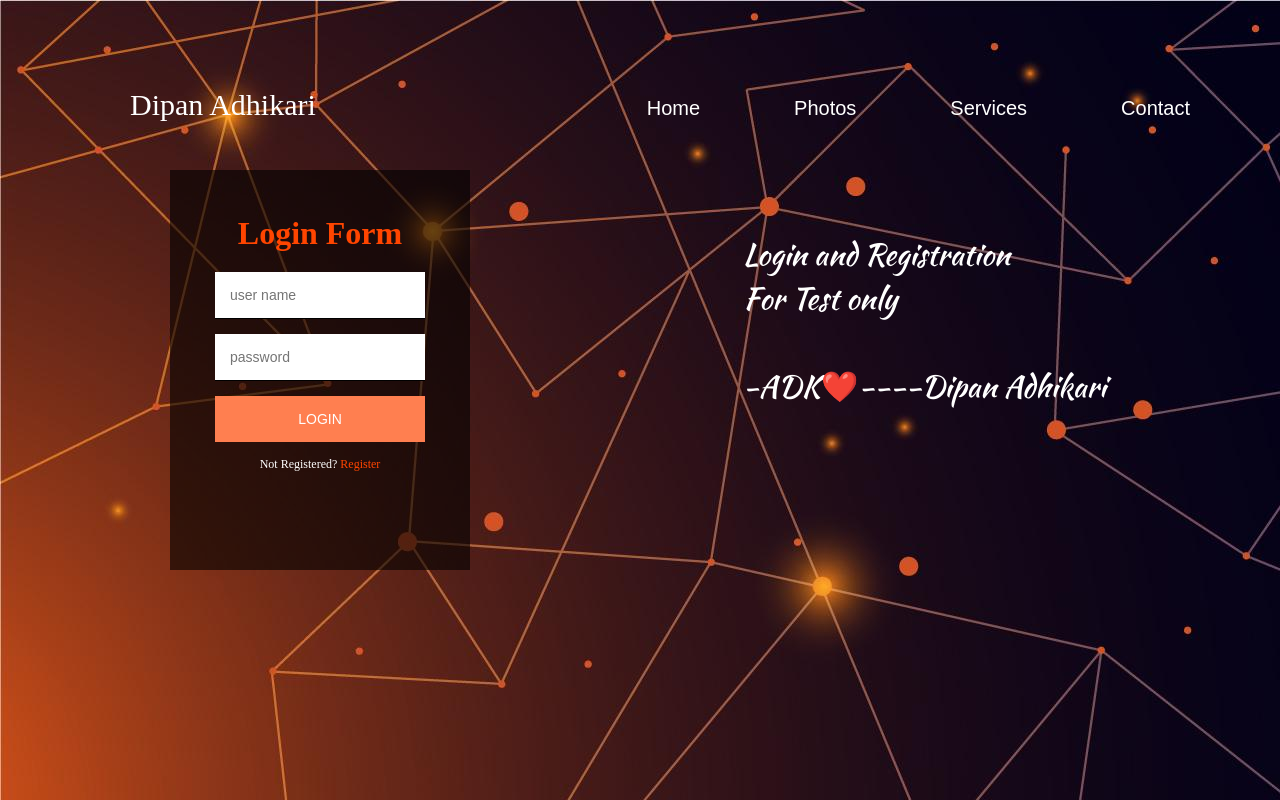
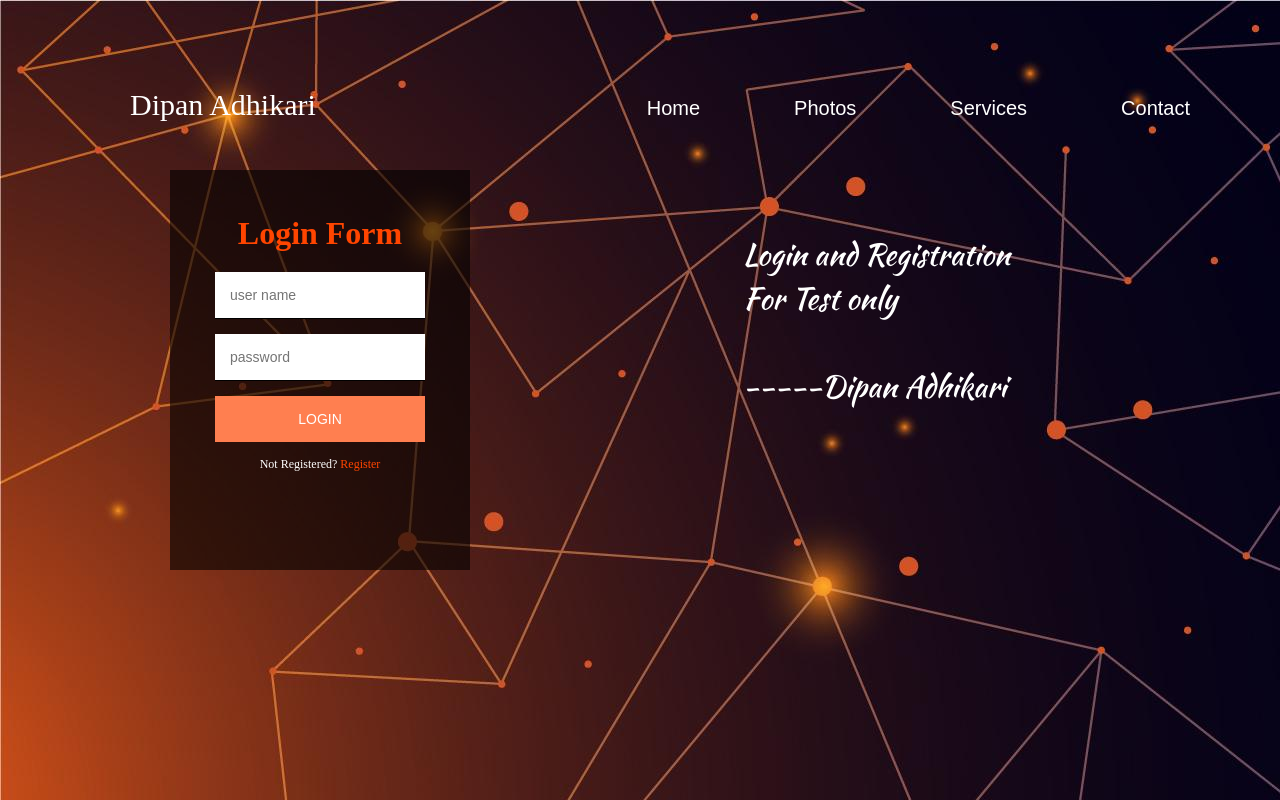
Before and after one commit to dipanxyz/dipanadhikari.com.np, a plain HTML site: page index.html in a window 1280 px wide. Shown: the top 800 px of the page. Drawn offline with nearby package versions, Linux system fonts and the light colour scheme.

Commit message:
Update index.html
Signed-off-by: Dipan Adhikari <110901003+dumbbies0078X@users.noreply.github.com>

```diff
--- a/index.html
+++ b/index.html
@@ -46,7 +46,7 @@
 	                </div>
                 </div>
                 <div class="col-1">
-                    <p class='defination'>Login and Registration <br> For Test only<br><br>-ADK❤️----Dipan Adhikari</p>
+                    <p class='defination'>Login and Registration <br> For Test only<br><br>-----Dipan Adhikari</p>
                 </div>
             </div>
         </div>
```
